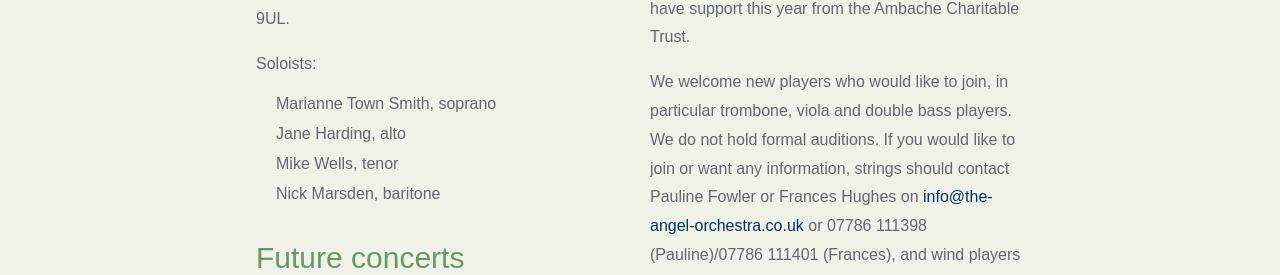
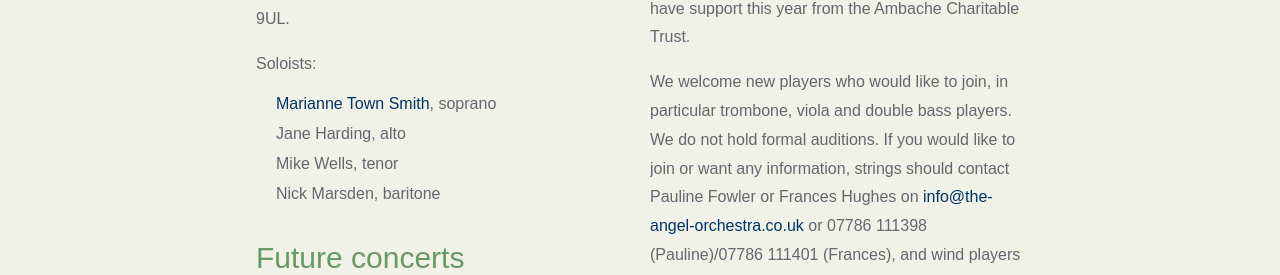
Before and after one commit to the-angel-orchestra/the-angel-orchestra.github.io, a Jekyll site: the page built from index.html, in a window 1280 px wide and 900 px high, scrolled down 646 px. Shown: the part 369-644 px from the top of the window. Built offline with Jekyll 4.4.1, drawn with Linux system fonts in a browser that asks for light colours; nearby versions of some CDN libraries; some web fonts are replaced; part of the change alters nothing that is shown.

Commit message:
Updates content

```diff
--- a/_includes/next-concert.html
+++ b/_includes/next-concert.html
@@ -1,2 +1,2 @@
 <h3>Beethoven Fundraising Weekend Workshop: 28 and 29 January 2023</h3>
-<p>In just one weekend, we will rehearse and then perform Beethoven's 9th Symphony, to raise funds for the orchestra and for <a href="https://www.apollomusicprojects.org/">Apollo Music Projects</a>, a charity that aims to bring live classical music to children who might not otherwise experience it.</p><p>For more details, and especially if you are interested in playing or singing, please email the orchestra: <a href='mailto:info@the-angel-orchestra.co.uk'>info@the-angel-orchestra.co.uk</a>.</p><p>The performance will be at 5.30pm on Sunday, 29 January at St Silas Church on Risinghill Street, N1 9UL.</p><p>Soloists:</p><ul><li>Marianne Town Smith, soprano</li><li>Jane Harding, alto</li><li>Mike Wells, tenor</li><li>Nick Marsden, baritone</li></ul><br />
+<p>In just one weekend, we will rehearse and then perform Beethoven's 9th Symphony, to raise funds for the orchestra and for <a href="https://www.apollomusicprojects.org/">Apollo Music Projects</a>, a charity that aims to bring live classical music to children who might not otherwise experience it.</p><p>For more details, and especially if you are interested in playing or singing, please email the orchestra: <a href='mailto:info@the-angel-orchestra.co.uk'>info@the-angel-orchestra.co.uk</a>.</p><p>The performance will be at 5.30pm on Sunday, 29 January at St Silas Church on Risinghill Street, N1 9UL.</p><p>Soloists:</p><ul><li><a href="https://www.marrianne.co.uk">Marianne Town Smith</a>, soprano</li><li>Jane Harding, alto</li><li>Mike Wells, tenor</li><li>Nick Marsden, baritone</li></ul><br />
```
